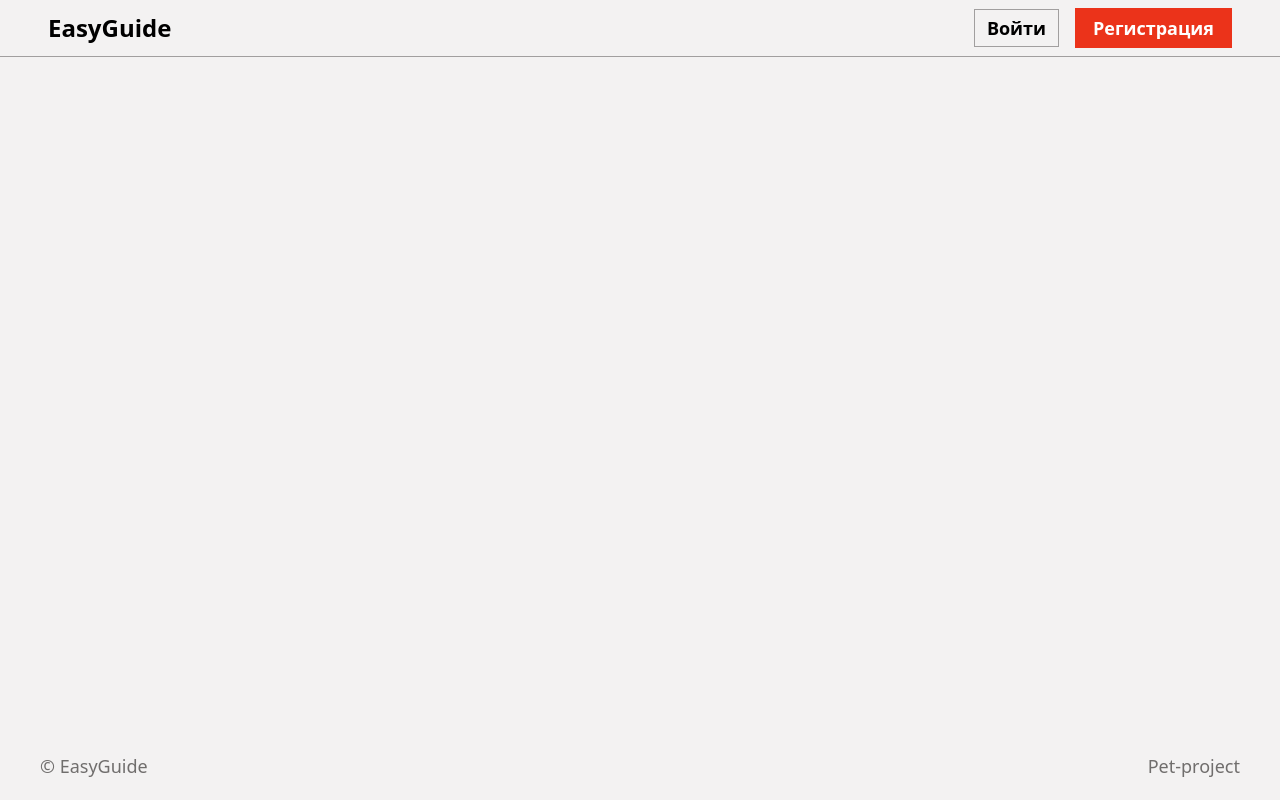
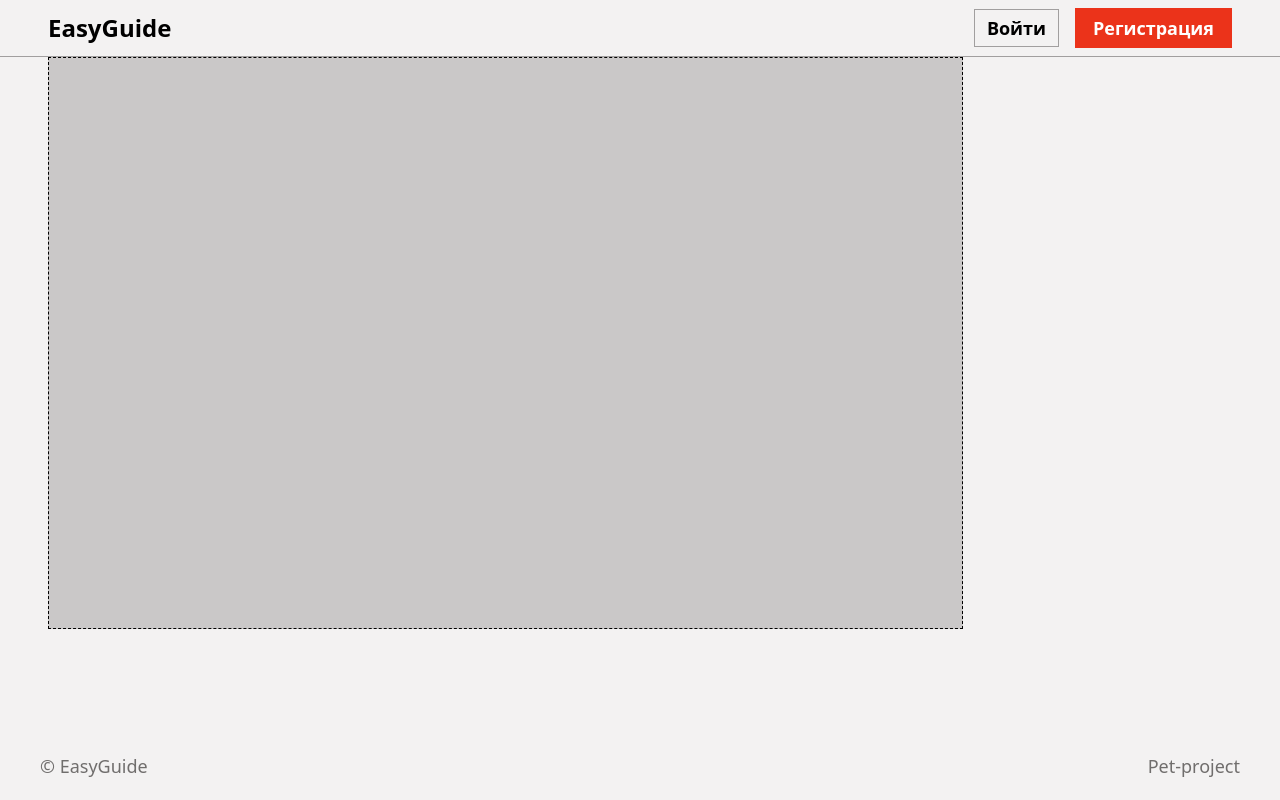
Before and after one commit to SergeyHolopovS/easyguide-nuxtjs, a Nuxt app: page /tour in a window 1280 px wide. Built offline with nearby package versions, Linux system fonts and the light colour scheme.

Commit message:
feat: начало страницы тура

```diff
--- /dev/null
+++ b/app/pages/tour.vue
@@ -0,0 +1,8 @@
+<template>
+  <div class="w-full flex justify-between">
+    <div class="w-[calc(80%-32px)] flex flex-col gap-4">
+      <div class="bg-gray/50 border border-dashed w-full aspect-8/5"></div>
+
+    </div>
+  </div>
+</template>
```
